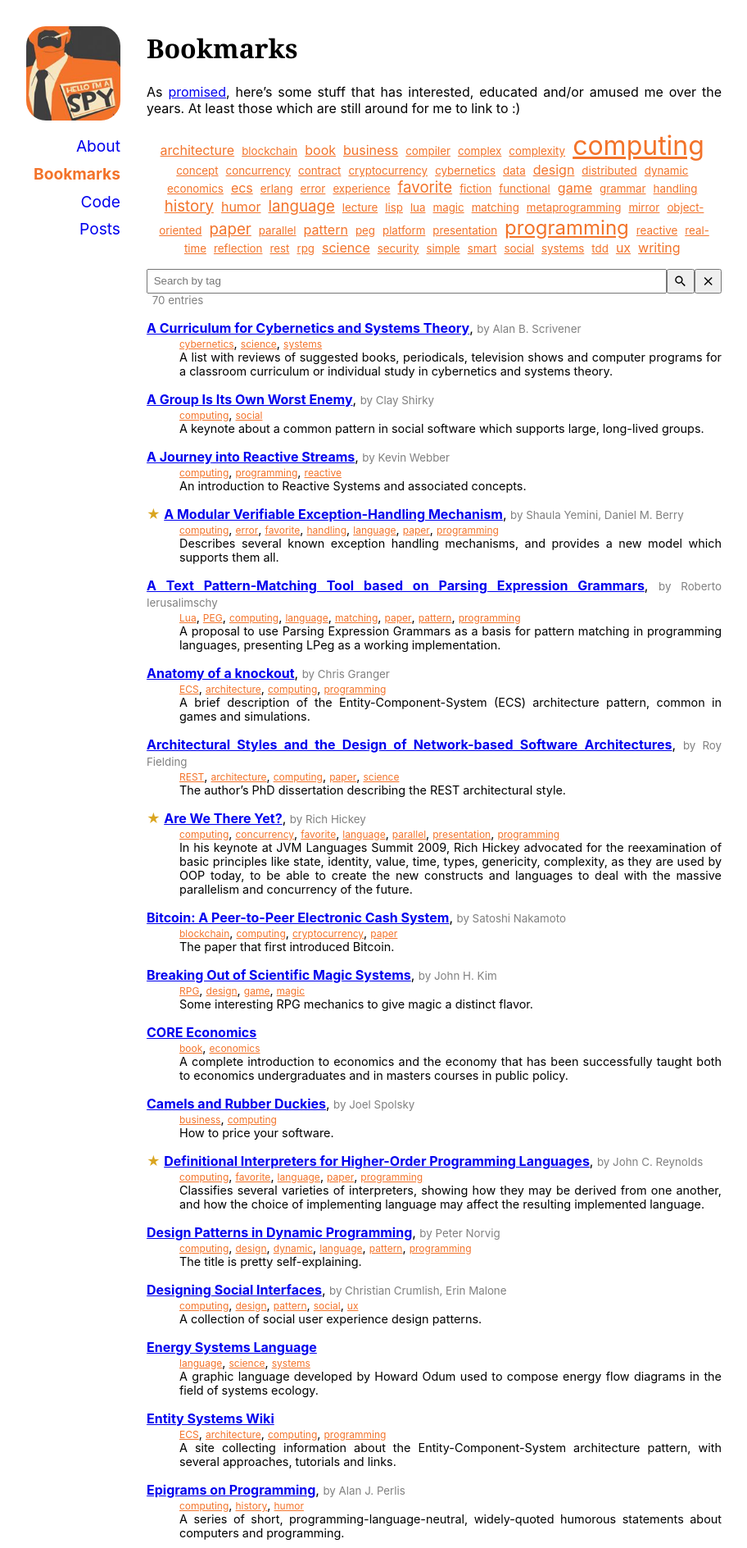
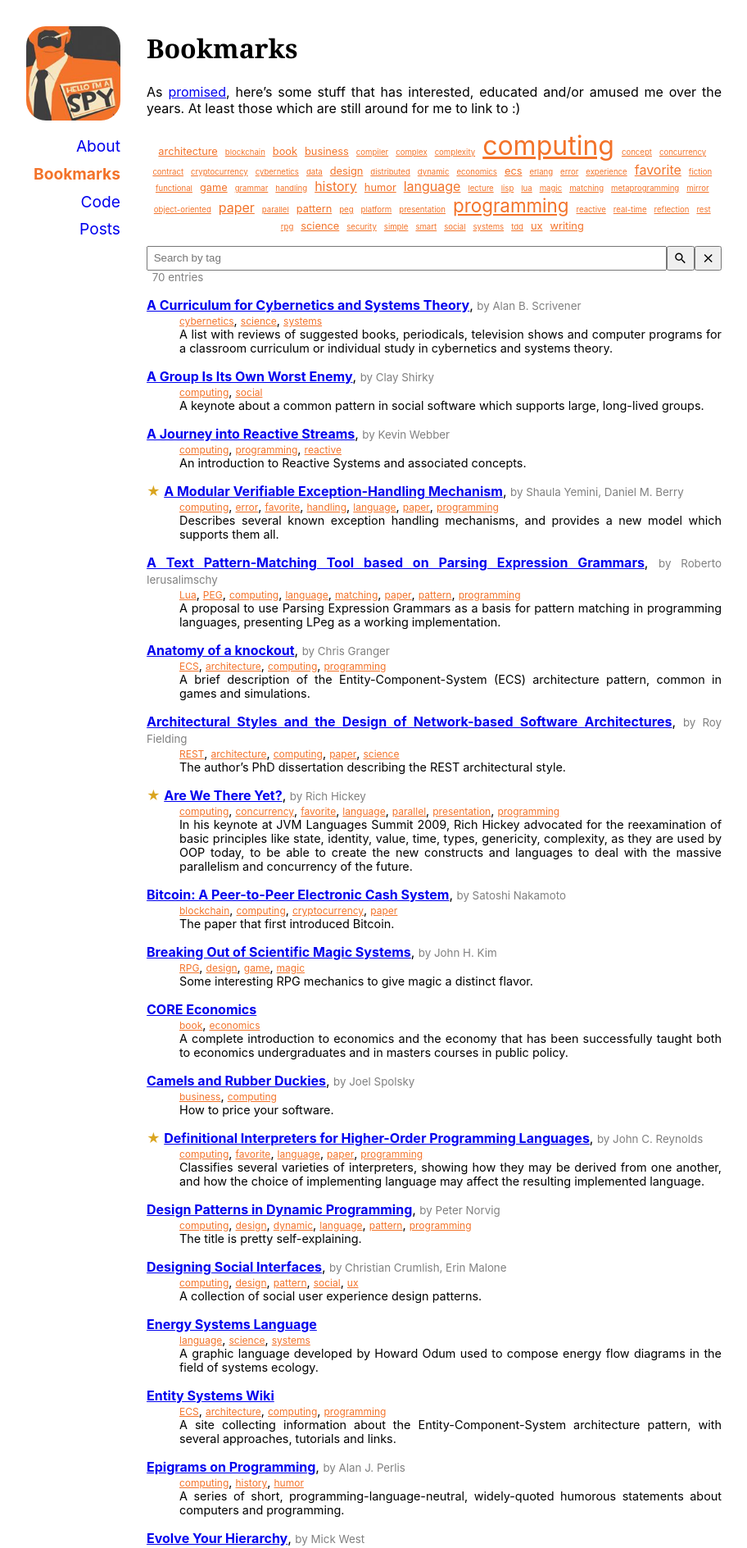
Before and after one commit to hanjos/hanjos.github.io, a Jekyll site: the page built from bookmarks.md, in a window 1280 px wide. Shown: the top 1888 px of the page at 82% size, without its empty margins (177-1089 px from the left). Built offline with Jekyll 4.4.1, drawn with Linux system fonts in a browser that asks for light colours.

Commit message:
Recalculando as proporções na nuvem de rótulos.

```diff
--- a/_sass/_search.scss
+++ b/_sass/_search.scss
@@ -29,31 +29,31 @@ $search-input-padding: 0.5em;
   color: $sidebar-link-color;
 
   &.tag-size-0 {
-    font-size: $font-size * 0.8333333;
+    font-size: $font-size * 0.6;
   }
 
   &.tag-size-1 {
+    font-size: $font-size * 0.8;
+  }
+
+  &.tag-size-2 {
     font-size: $font-size;
   }
 
-  &.tag-size-2 {
-    font-size: $font-size * 1.166667;
-  }
-
   &.tag-size-3 {
-    font-size: $font-size * 1.333333;
+    font-size: $font-size * 1.2;
   }
 
   &.tag-size-4 {
-    font-size: $font-size * 1.5;
+    font-size: $font-size * 1.4;
   }
 
   &.tag-size-5 {
-    font-size: $font-size * 1.666667;
+    font-size: $font-size * 1.6;
   }
 
   &.tag-size-6 {
-    font-size: $font-size * 1.833333;
+    font-size: $font-size * 1.8;
   }
 
   &.tag-size-7 {
```
